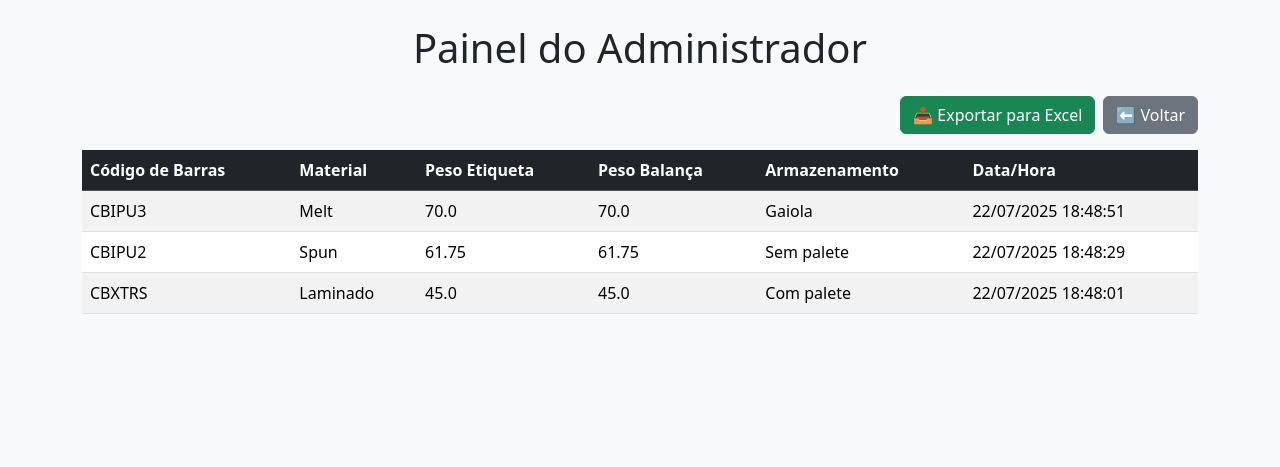
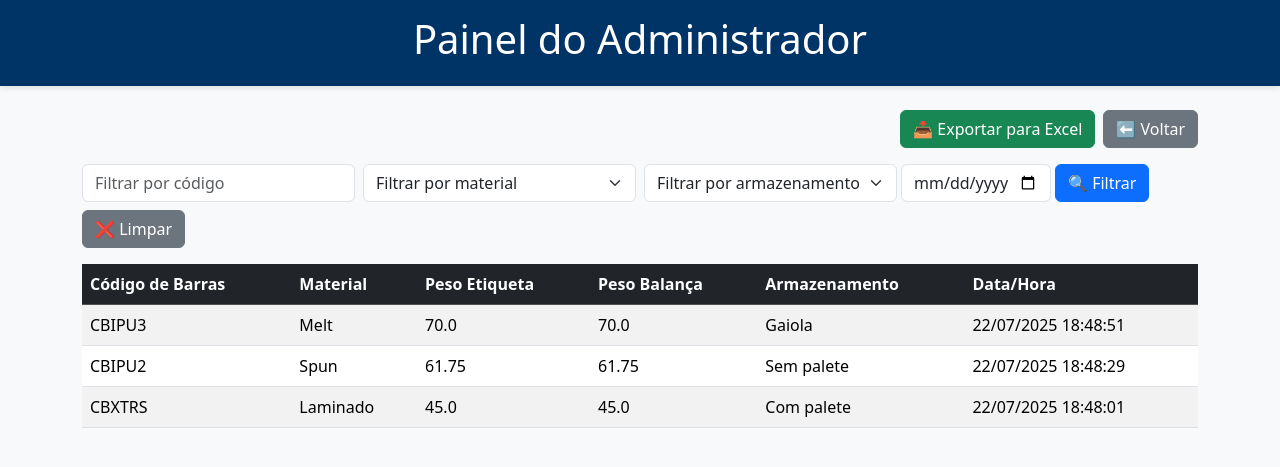
Before and after one commit to Rennan-S-Smaniotto/residuo, a Flask app: page /admin in a window 1280 px wide. Shown: the top 467 px of the page. Run offline with Flask 3, Linux system fonts and the light colour scheme; data comes from the database, SQL or seed files in the repository; both versions use the stored data as it was after the commit.

Commit message:
adicionando filtros a pagina de admin

```diff
--- a/app.py
+++ b/app.py
@@ -11,7 +11,7 @@ BASE_DIR = os.path.dirname(os.path.abspath(__file__))
 DB_PATH = os.path.join(BASE_DIR, 'registro.db')
 
 app.config["SQLALCHEMY_DATABASE_URI"] = f"sqlite:///{DB_PATH}"
-app.config['SQLALCHEMY_TRACK_MODIFICATIOMNS'] = False
+app.config['SQLALCHEMY_TRACK_MODIFICATIONS'] = False
 
 db = SQLAlchemy(app)
 
@@ -103,8 +103,30 @@ def estornar():
 
 @app.route("/admin")
 def admin_page():
-    # Busca todos os registros ordenados por data
-    registros = Registro.query.order_by(Registro.data_hora.desc()).all()
+    query = Registro.query
+
+    # Captura filtros enviados pela URL
+    codigo = request.args.get("codigo")
+    material = request.args.get("material")
+    armazenamento = request.args.get("armazenamento")
+    data = request.args.get("data")
+
+    if codigo:
+        query = query.filter(Registro.codigo_barras.contains(codigo))
+    if material:
+        query = query.filter(Registro.material.contains(material))
+    if armazenamento:
+        query = query.filter(Registro.armazenamento == armazenamento)
+    if data:
+        try:
+            dt = datetime.strptime(data, "%Y-%m-%d")
+            dt_inicio = dt.replace(hour=0, minute=0, second=0)
+            dt_fim = dt.replace(hour=23, minute=59, second=59)
+            query = query.filter(Registro.data_hora >= dt_inicio, Registro.data_hora <= dt_fim)
+        except ValueError:
+            pass
+
+    registros = query.order_by(Registro.data_hora.desc()).all()
     return render_template("admin.html", registros=registros)
 
 @app.route("/admin/export")
--- a/templates/admin.html
+++ b/templates/admin.html
@@ -4,15 +4,75 @@
   <meta charset="UTF-8">
   <title>Admin - Registro de Resíduos</title>
   <link href="https://cdn.jsdelivr.net/npm/bootstrap@5.3.3/dist/css/bootstrap.min.css" rel="stylesheet">
+  <style>
+    header {
+      background: #003366;
+      color: #fff;
+      padding: 15px;
+      margin-bottom: 20px;
+      box-shadow: 0 2px 6px rgba(0,0,0,0.1);
+    }
+    header .logo-title {
+      display: flex;
+      align-items: center;
+      justify-content: center;
+      gap: 10px;
+    }
+    header img {
+      height: 40px;
+    }
+  </style>
 </head>
 <body class="bg-light">
+  <header>
+    <div class="logo-title">
+      <h1>Painel do Administrador</h1>
+    </div>
+  </header>
+
   <div class="container mt-4">
-    <h1 class="mb-4 text-center">Painel do Administrador</h1>
-
     <div class="d-flex justify-content-end mb-3">
       <a href="/admin/export" class="btn btn-success">📥 Exportar para Excel</a>
       <a href="/" class="btn btn-secondary ms-2">⬅ Voltar</a>
     </div>
+
+    <form method="GET" class="row g-2 mb-3">
+      <div class="col-md-3">
+        <input type="text" name="codigo" class="form-control" placeholder="Filtrar por código">
+      </div>
+      <div class="col-md-3">
+        <select name="material" class="form-select">
+          <option value="" disabled selected>Filtrar por material</option>
+          <option value="Laminado">Laminado</option>
+          <option value="Spun">Spun</option>
+          <option value="Melt">Melt</option>
+          <option value="Filme">Filme</option>
+          <option value="Emborrachado">Emborrachado</option>
+          <option value="Mesclado">Mesclado</option>
+        </select>
+      </div>
+      <div class="col-auto">
+        <select name="armazenamento" class="form-select">
+          <option value="" disabled selected>Filtrar por armazenamento</option>
+          <option value="Com palete">Com Palete</option>
+          <option value="Sem palete">Sem Palete</option>
+          <option value="Gaiola">Gaiola</option>
+        </select>
+      </div>
+
+      <input type="date" name="data" class="form-control" style="width: 150px" value="{{ request.args.get('data', '') }}" placeholder="Data">
+
+
+
+      <div class="col-auto">
+        <button class="btn btn-primary w-100">🔍 Filtrar</button>
+      </div>
+
+      <div class="col-auto">
+        <a href="/admin" class="btn btn-secondary">❌ Limpar</a>
+      </div>
+
+    </form>
 
     <div class="table-responsive">
       <table class="table table-striped table-hover">
```
Also changed, not shown: registro.db.
